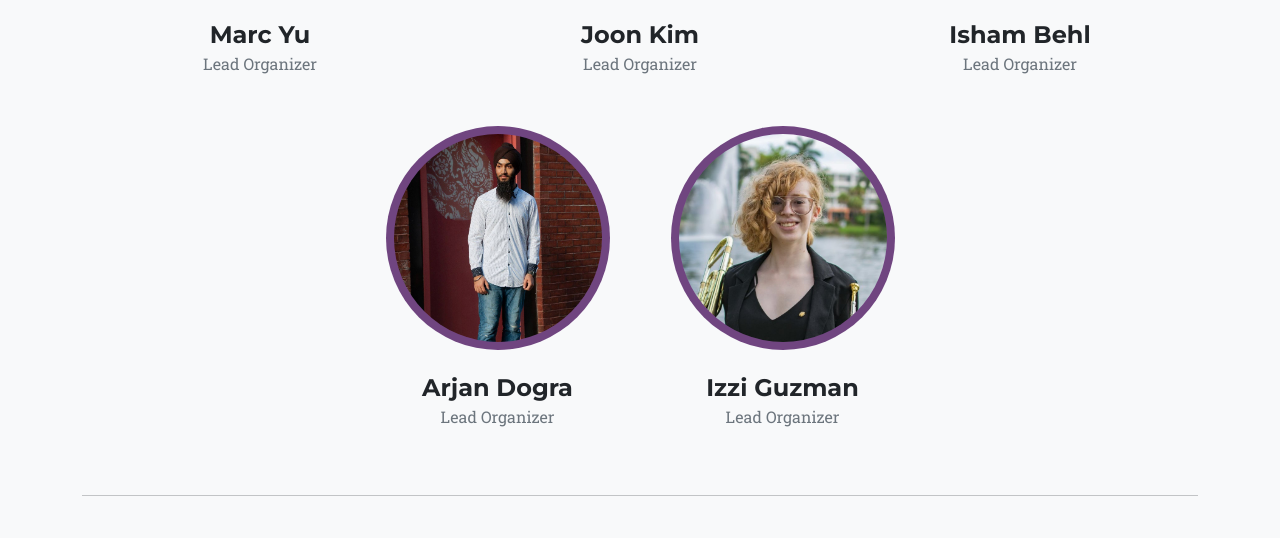
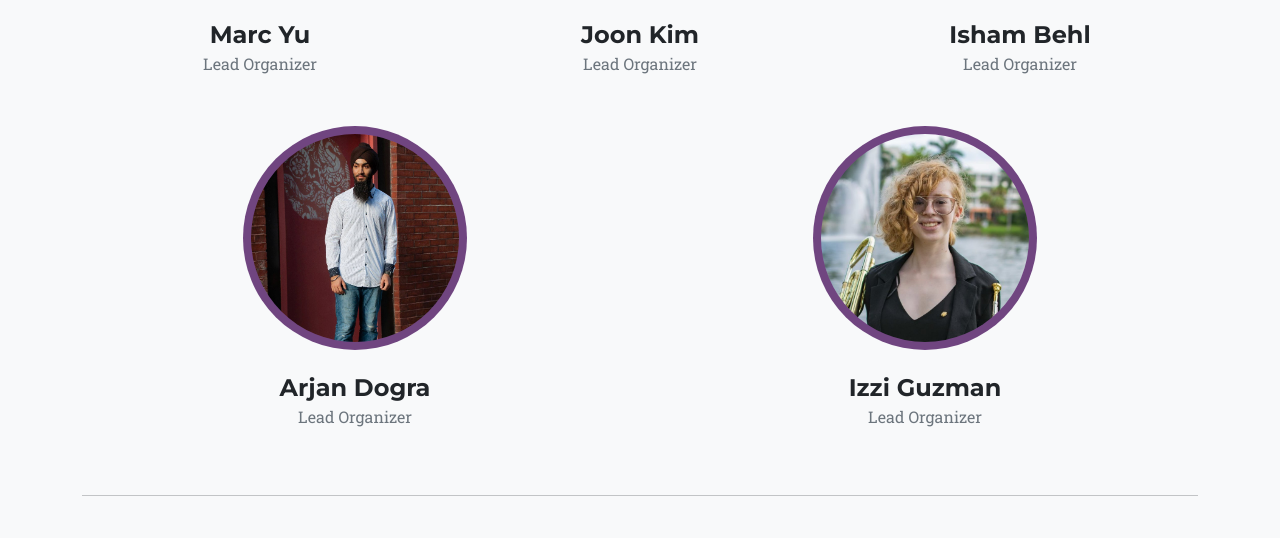
Before and after one commit to Game-Music-Jam/website, a plain HTML site: page about.html in a window 1280 px wide. Shown: the part 903-1441 px from the top of the page. Drawn offline with Linux system fonts and the light colour scheme.

Commit message:
image formatting

```diff
--- a/about.html
+++ b/about.html
@@ -104,8 +104,8 @@
                     </div>
                 </div>
                 <div class="row justify-content-center ">
-                    <div class="col">
-                    </div>
+                    <!-- <div class="col">
+                    </div> -->
                     <div class="col">
                         <div class="team-member">
                             <img class="mx-auto rounded-circle" src="assets/img/arjan.jpg" alt="..." />
@@ -121,8 +121,8 @@
                             <p class="text-muted">Lead Organizer</p>
                         </div>
                     </div>
-                        <div class="col">
-                        </div>
+                        <!-- <div class="col">
+                        </div> -->
                 </div>
                 <hr>
                 <br>
```
